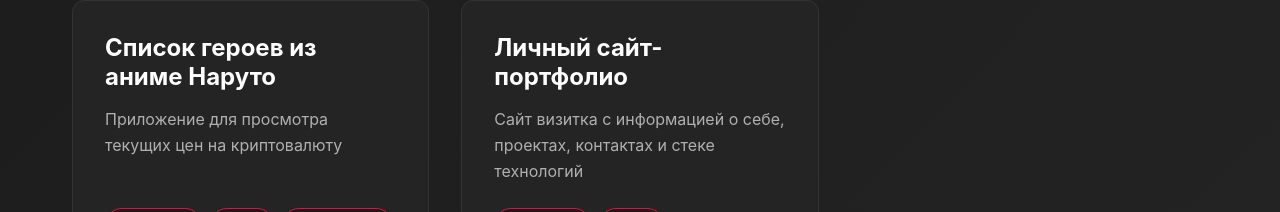
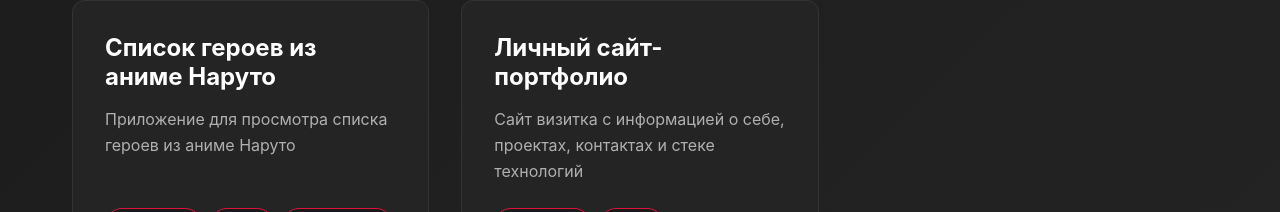
Before and after one commit to stanislav-sbone/Portfolio, a React (Vite) app: page /projects in a window 1280 px wide. Shown: the part 740-952 px from the top of the page. Built offline with nearby package versions, Linux system fonts and the light colour scheme; no server answers.

Commit message:
fix(projects): change project description to correct

```diff
--- a/src/pages/Projects/ProjectsData.ts
+++ b/src/pages/Projects/ProjectsData.ts
@@ -68,7 +68,7 @@
   {
     id: 4,
     title: 'Список героев из аниме Наруто',
-    description: 'Приложение для просмотра текущих цен на криптовалюту',
+    description: 'Приложение для просмотра списка героев из аниме Наруто',
     technologies: ['Typescript', 'React', 'React Router', 'styled-components'],
     githubUrl: 'https://github.com/stanislav-sbone/Naruto',
     demoUrl: 'https://naruto-sbone.vercel.app/',
```
